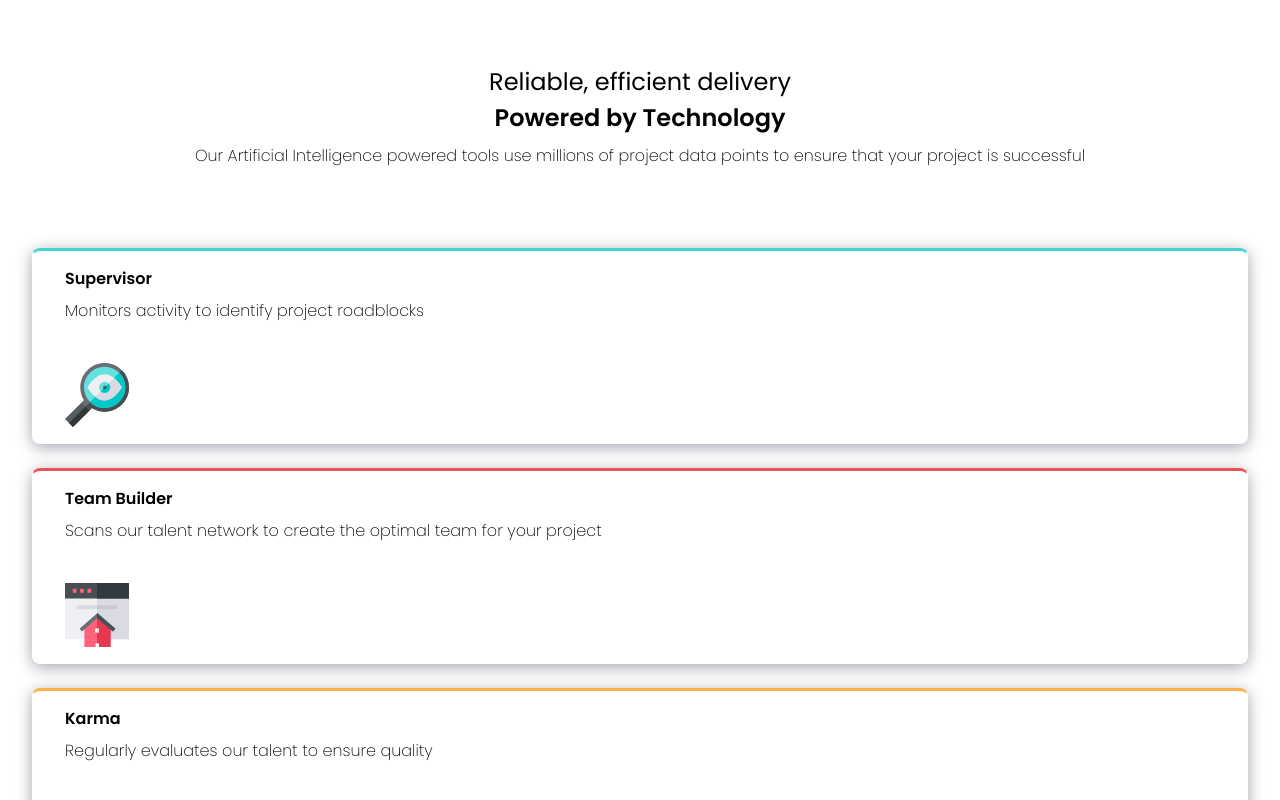
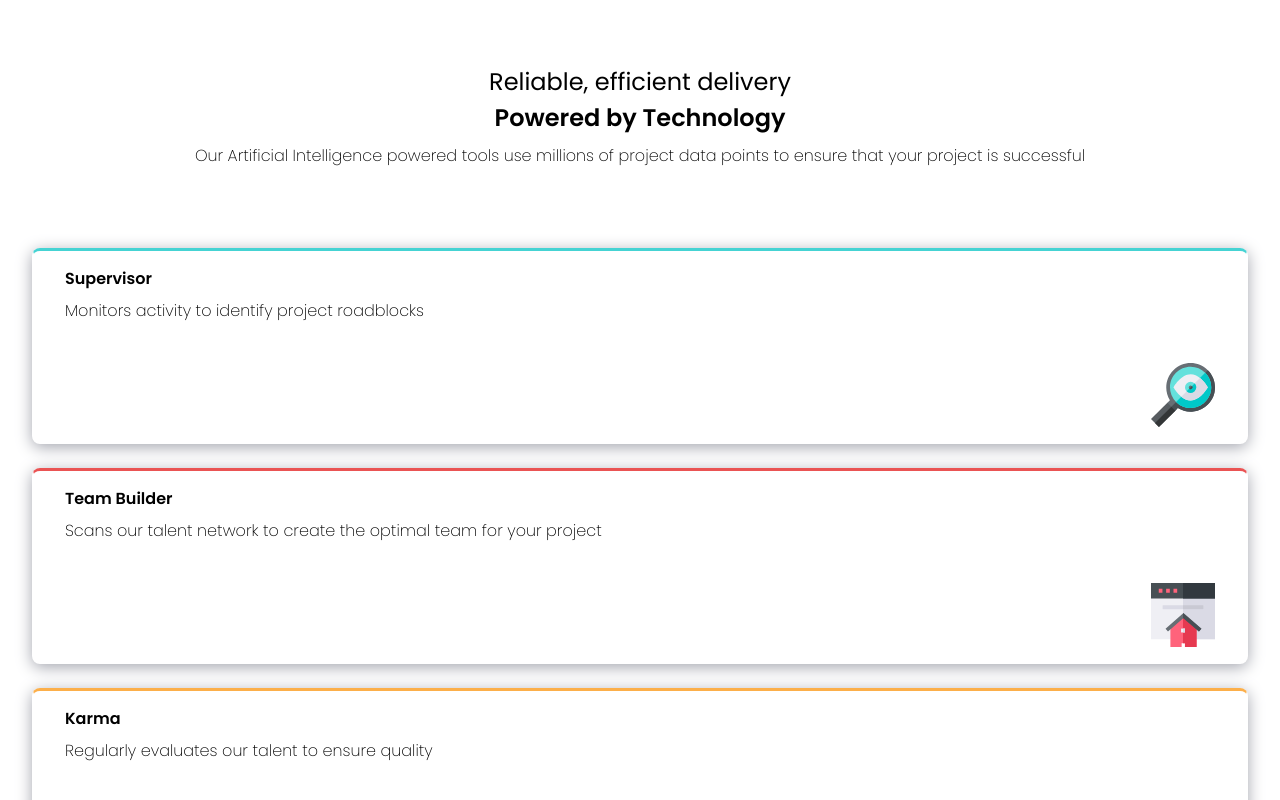
Before and after one commit to sclingan/four-card-feature, a React (Vite) app: page / in a window 1280 px wide. Shown: the top 800 px of the page. Built offline with nearby package versions, Linux system fonts and the light colour scheme.

Commit message:
Fixed continer sizing

```diff
--- a/src/App.css
+++ b/src/App.css
@@ -55,9 +55,10 @@ body {
   text-align: center;
 }
 
-.App {
+.container {
   display: flex;
   flex-direction: column;
+  padding-bottom: 4rem;
 }
 
 header {
@@ -79,6 +80,8 @@ p {
 }
 
 .card {
+  display: flex;
+  flex-direction: column;
   border: 0.1rem solid transparent;
   border-radius: 0.5rem;
   margin-block: 1.5rem;
@@ -106,4 +109,6 @@ p {
 
 img {
   padding-top: 2rem;
+  align-self: flex-end;
+  max-width: 20%;
 }/*# sourceMappingURL=App.css.map */
--- a/src/App.scss
+++ b/src/App.scss
@@ -29,9 +29,10 @@ body {
     text-align: center;
 }
 
-.App {
+.container {
     display: flex;
     flex-direction: column;
+    padding-bottom: 4rem;
 }
 
 header {
@@ -52,11 +53,9 @@ p {
     padding-block: 0.5rem;
 }
 
-main {
-
-}
-
 .card {
+    display: flex;
+    flex-direction: column;
     border: 0.1rem solid transparent;
     border-radius: 0.5rem;
     margin-block: 1.5rem;
@@ -84,4 +83,6 @@ main {
 
 img {
     padding-top: 2rem;
+    align-self: flex-end;
+    max-width: 20%;
 }
--- a/src/App.tsx
+++ b/src/App.tsx
@@ -7,7 +7,7 @@ import calculator from '../public/images/icon-calculator.svg'
 function App() {
 
   return (
-    <div>
+    <div className='container'>
       <header>
         <h2>Reliable, efficient delivery</h2>
         <h3>Powered by Technology</h3>
```
Also changed, not shown: 1 other file (tests, documents, lock files or other folders).
